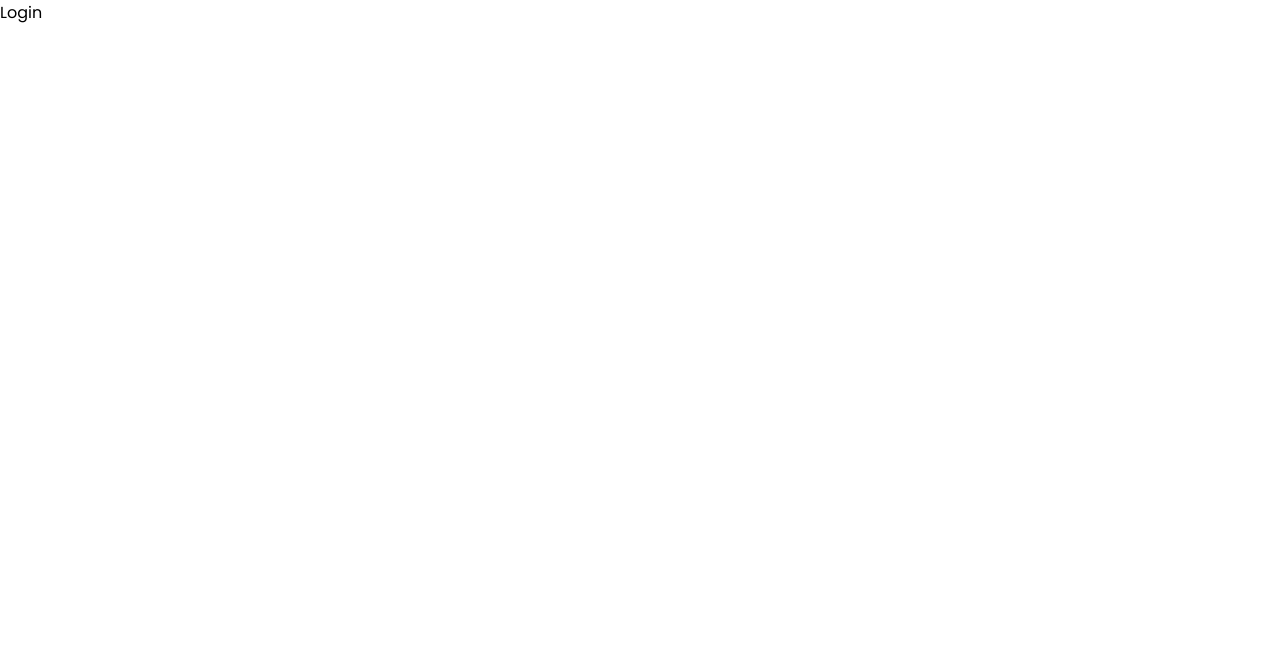
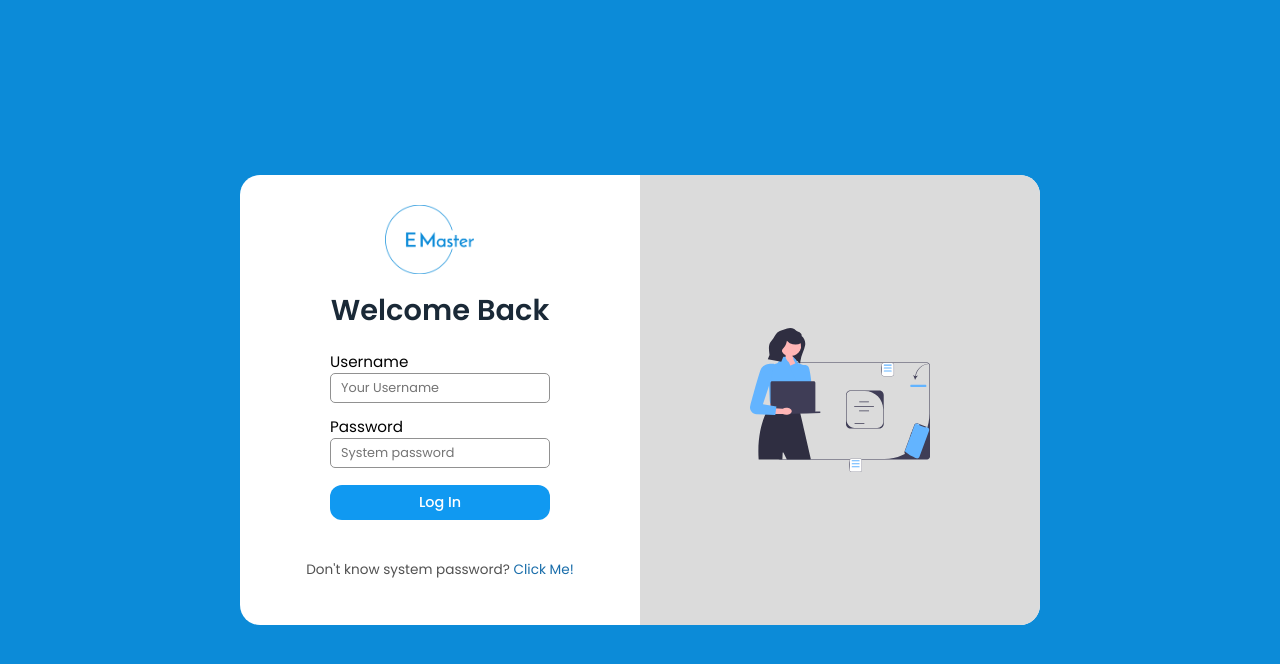
Before and after one commit to guilhermedevmatos15/empreender-master, a React (Create React App) app: page /Login in a window 1280 px wide. Shown: the top 664 px of the page. Built offline with nearby package versions, Linux system fonts and the light colour scheme.

Commit message:
feat + style: Página de login feita e estilizada

```diff
--- a/src/components/layout/Carousel/Carousel.jsx
+++ b/src/components/layout/Carousel/Carousel.jsx
@@ -33,8 +33,9 @@ const Carousel = ({ slides }) => {
             <BsFillArrowLeftCircleFill
                className="carousel-icon-control"
                onClick={goToPrevious}
+               data-aos='fade-right' data-aos-duration='1600' data-aos-delay='0'
             />
-            <div className="carousel-slide">
+            <div className="carousel-slide" data-aos='zoom-in' data-aos-duration='1600' data-aos-delay='300'>
                {slides.map((slide, index) => (
                   <div
                      className={`carousel-item ${
@@ -55,6 +56,7 @@ const Carousel = ({ slides }) => {
             <BsFillArrowRightCircleFill
                className="carousel-icon-control"
                onClick={goToNext}
+               data-aos='fade-left' data-aos-duration='1600' data-aos-delay='0'
             />
          </div>
       </div>
--- a/src/components/layout/Menu/Menu.css
+++ b/src/components/layout/Menu/Menu.css
@@ -6,6 +6,7 @@
    top: 0;
    left: 0;
    z-index: 10;
+   opacity: 1;
    backdrop-filter: blur(10px);
    background-color: rgba(0, 0, 0, 0.885);
    display: flex;
@@ -15,7 +16,8 @@
 }
 
 .Menu.disable {
-   top: -100vh;
+   opacity: 0;
+   left: -100vw;
    transition: all .4s;
 }
 
--- a/src/index.js
+++ b/src/index.js
@@ -18,7 +18,7 @@ import Login from './pages/Login/Login';
 
 document.addEventListener('DOMContentLoaded', function () {
    setTimeout(() => {
-      initSmoothScroll(115, 1400);
+      initSmoothScroll(121, 1600);
    }, 500);
 });
 
--- a/src/pages/Home/Home.css
+++ b/src/pages/Home/Home.css
@@ -99,14 +99,8 @@
    line-height: 2.2rem;
    font-weight: 600;
 }
-.Home .cta p {
-   margin-top: 5px;
-   font-size: 1rem;
-   font-weight: 300;
-   line-height: 1.5rem;
-}
 .Home .cta button {
-   margin-top: 10px;
+   margin-top: 20px;
 }
 
 .Home .contact {
@@ -140,16 +134,16 @@
    box-shadow: 0px 0px 20px -18px;
    transition: all .4s;
 }
-.Home .contact .email-input:hover, Home .contact .message-input:hover {
+.Home .contact .email-input:hover, .Home .contact .message-input:hover {
    /* border: 2px solid var(--color-02); */
    box-shadow: 0px 0px 10px var(--color-02);
    transition: all .4s;
 }
-.Home .contact .email-input:active, Home .contact .message-input:active {
+.Home .contact .email-input:active, .Home .contact .message-input:active {
    transform: scale(0.95);
    transition: all .4s;
 }
-.Home .contact .email-input:focus, Home .contact .message-input:focus {
+.Home .contact .email-input:focus, .Home .contact .message-input:focus {
    box-shadow: 0px 0px 10px var(--color-02);
    transition: all .4s;
 }
--- a/src/pages/Login/Login.css
+++ b/src/pages/Login/Login.css
@@ -0,0 +1,128 @@
+.Login {
+   width: 100%;
+   min-height: 100vh;
+   padding: 30px 20px;
+   background-color: var(--color-01);
+   display: flex;
+   justify-content: center;
+   align-items: center;
+}
+
+.Login .login-conteiner {
+   width: 100%;
+   min-width: 300px;
+   max-width: 800px;
+   min-height: 400px;
+   background-color: white;
+   border-radius: 20px;
+   display: flex;
+   justify-content: center;
+   align-items: flex-start;
+   overflow: hidden;
+}
+
+.Login .login-image {
+   width: 50%;
+   min-height: 450px;
+   background-color: rgb(219, 219, 219);
+   display: flex;
+   justify-content: center;
+   align-items: center;
+}
+.Login .login-image img {
+   width: 180px;
+}
+
+.Login .login-content {
+   width: 50%;
+   min-height: 100%;
+   padding: 30px 20px;
+   display: flex;
+   flex-direction: column;
+   justify-content: flex-start;
+   align-items: center;
+}
+.Login .login-content img {
+   width: 110px;
+}
+.Login .login-content h2 {
+   margin-top: 15px;
+   text-align: center;
+   color: #1a2937;
+   font-size: 1.8rem;
+   font-weight: 600;
+   letter-spacing: 0.004rem;
+}
+.Login .login-content form {
+   margin-top: 18px;
+   width: 100%;
+   display: flex;
+   flex-direction: column;
+   justify-content: center;
+   align-items: center;
+   gap: 12px;
+}
+.Login .login-content form label {
+   width: auto;
+   margin: auto;
+   display: flex;
+   flex-direction: column;
+   justify-content: center;
+   align-items: flex-start;
+}
+.Login .login-content form label span {
+   /* display: block; */
+   text-align: left;
+   font-size: 0.95rem;
+}
+.Login .login-content form label input {
+   width: 220px;
+   padding: 5px 10px;
+   border: 1px solid rgb(145, 145, 145);
+   border-radius: 5px;
+   font-family: var(--font-default);
+   font-size: 0.8rem;
+   transition: all 0.4s;
+}
+.Login .login-content form label input:hover {
+   box-shadow: 0 0 10px var(--color-04);
+   transition: all 0.4s;
+}
+.Login .login-content form label input:active {
+   transform: scale(90%);
+   transition: all 0.4s;
+}
+.Login .login-content form label input:focus {
+   outline: none;
+   transform: scale(105%);
+   box-shadow: 0 0 10px var(--color-01);
+   transition: all 0.4s;
+}
+.Login .login-content form button {
+   margin-top: 5px;
+   width: 220px;
+   font-size: 0.9rem;
+   padding: 7px 10px;
+}
+.Login .login-conteiner p.login-password-dont {
+   margin-top: 40px;
+   color: rgb(81, 81, 81);
+   font-size: 0.85rem;
+}
+.Login .login-conteiner p.login-password-dont span {
+   cursor: pointer;
+   color: rgb(25, 109, 170);
+}
+
+@media (max-width: 680px) {
+   .Login .login-conteiner {
+      width: 100%;
+      max-width: 360px;
+   }
+   .Login .login-image {
+      display: none;
+   }
+   .Login .login-content {
+      width: 100%;
+   }
+}
--- a/src/pages/Login/Login.jsx
+++ b/src/pages/Login/Login.jsx
@@ -1,5 +1,6 @@
-import React from 'react';
-import { Link } from 'react-router-dom';
+import React, { useEffect, useState } from 'react';
+// import { Link } from 'react-router-dom';
+import { useNavigate } from 'react-router-dom';
 
 // * Components
 
@@ -7,16 +8,89 @@ import { Link } from 'react-router-dom';
 import './Login.css';
 
 // * Images
+import Logo from '../../assets/img/e-master-high-resolution-logo-color-on-transparent-background.png';
+import Illustration from '../../assets/img/Illustrations/undraw_working_remotely_re_6b3a.svg';
 
 // * Icons
 
+const Login = (props) => {
+   const navigation = useNavigate();
 
-const Login = props => {
+   const [password, setPassword] = useState(null);
+   const [username, setUsername] = useState(null);
+   const [passwordInput, setPasswordInput] = useState(null);
+
+   useEffect(() => {
+      function getRandomIntInclusive(min = 0, max = 0) {
+         min = Math.ceil(min);
+         max = Math.floor(max);
+         return Math.floor(Math.random() * (max - min + 1)) + min;
+      }
+
+      setPassword(Number(getRandomIntInclusive(100, 1000)));
+   }, []);
+
+   function handleClickLogin(e) {
+      if (
+         username === null ||
+         username === '' ||
+         passwordInput === null ||
+         passwordInput === ''
+      ) {
+         alert('Please fill in the input fields');
+      } else {
+         if (Number(passwordInput) === password) {
+            navigation('/');
+         } else {
+            alert('Incorrect password');
+         }
+      }
+   }
+
    return (
-      <div className='Login'>
-         Login
+      <div className="Login">
+         <div className="login-conteiner">
+            <div className="login-content">
+               <img src={Logo} alt="logo" />
+               <h2>Welcome Back</h2>
+               <form autoComplete="off">
+                  <label>
+                     <span>Username</span>
+                     <input
+                        type="text"
+                        placeholder="Your Username"
+                        onChange={(e) => setUsername(e.target.value)}
+                     />
+                  </label>
+                  <label>
+                     <span>Password</span>
+                     <input
+                        type="text"
+                        placeholder="System password"
+                        onChange={(e) => setPasswordInput(e.target.value)}
+                     />
+                  </label>
+                  <button
+                     type="button"
+                     className="b-login"
+                     onClick={(e) => handleClickLogin(e)}
+                  >
+                     Log In
+                  </button>
+               </form>
+               <p className="login-password-dont">
+                  Don't know system password?{' '}
+                  <span onClick={(e) => alert(`The password is: ${password}`)}>
+                     Click Me!
+                  </span>
+               </p>
+            </div>
+            <div className="login-image">
+               <img src={Illustration} alt="illustration" />
+            </div>
+         </div>
       </div>
    );
-}
+};
 
 export default Login;
```
Also changed, not shown: src/pages/Home/Home.jsx (+9 -11 lines), src/assets/img/Illustrations/undraw_working_remotely_re_6b3a.svg (added).
